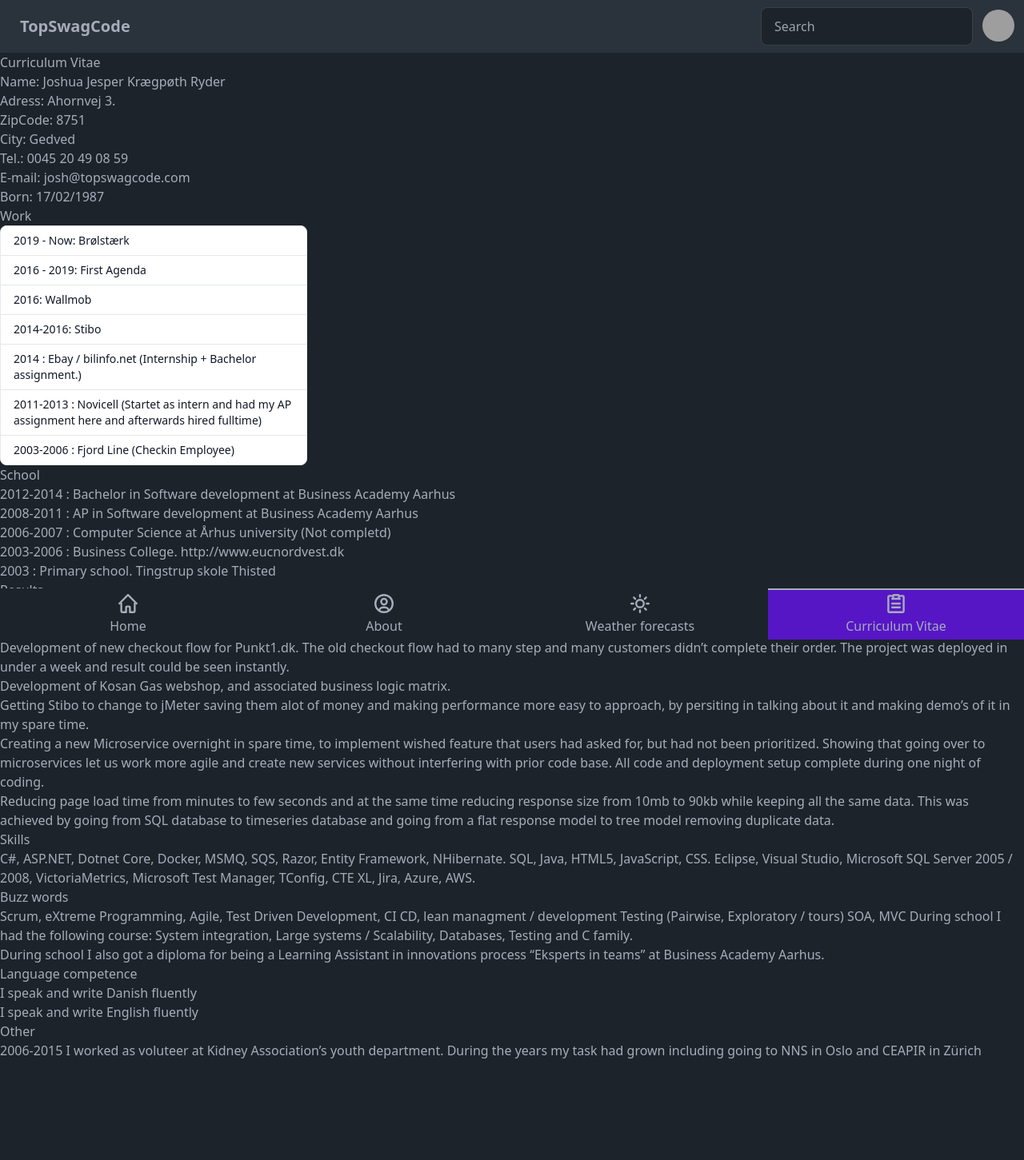
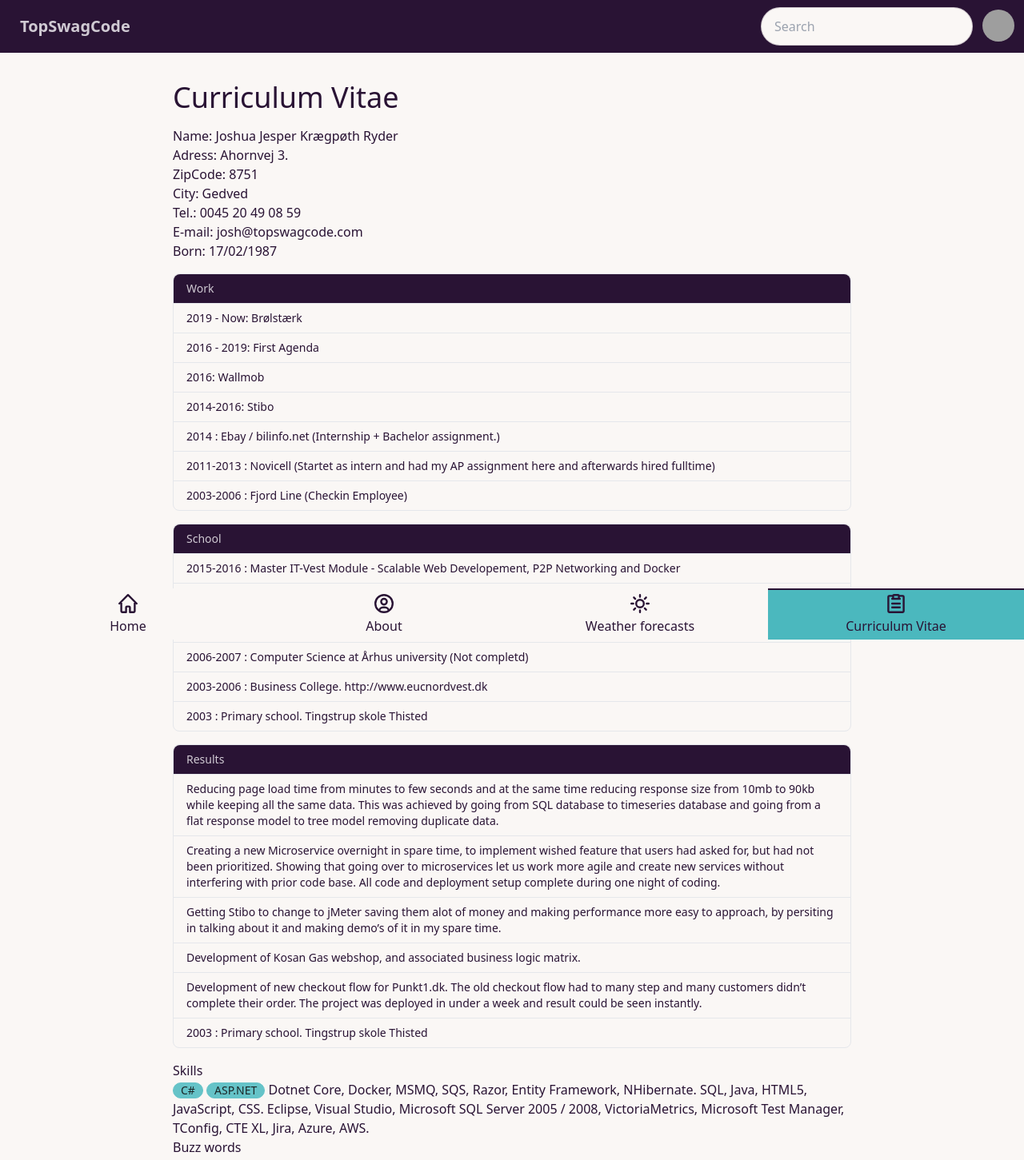
Before and after one commit to TopSwagCode/topswagcode.website, a SvelteKit app in the folder ClientApp/: page /cv in a window 1280 px wide. Shown: the top 1451 px of the page at 80% size. Before the commit the page ends 1390 px from the top, so only its background shows below. Built offline with nearby package versions, Linux system fonts and the light colour scheme; grey boxes are pictures that could not be loaded.

Commit message:
Make the page look awesome!

```diff
--- a/ClientApp/src/routes/(main-site)/+layout.svelte
+++ b/ClientApp/src/routes/(main-site)/+layout.svelte
@@ -12,6 +12,7 @@
 
 
 	<TopBar />
+
 
 	<main>
 		<slot />
--- a/ClientApp/src/routes/(main-site)/BottomNavigation.svelte
+++ b/ClientApp/src/routes/(main-site)/BottomNavigation.svelte
@@ -1,39 +1,32 @@
 <script>
 	import { page } from '$app/stores';
-	import logo from '$lib/images/svelte-logo.svg';
-	import github from '$lib/images/github.svg';
 	import { goto } from '$app/navigation';
 
-	console.log('test');
-
-	const handleClick = (link) => {
+	const navigate = (link) => {
 		goto(link);
 	}
-
 </script>
 
-
-
 <div class="btm-nav"><!--https://flowbite.com/icons/-->
-	<button on:click={() => handleClick("/")} class="{$page.url.pathname === '/' ? 'active bg-primary-focus' : undefined} hover:bg-primary">
+	<button on:click={() => navigate("/")} class="{$page.url.pathname === '/' ? 'active bg-primary-focus' : undefined} hover:bg-primary">
 		<svg class="w-6 h-6 dark:text-white" aria-hidden="true" xmlns="http://www.w3.org/2000/svg" fill="none" viewBox="0 0 20 20">
 			<path stroke="currentColor" stroke-linecap="round" stroke-linejoin="round" stroke-width="2" d="M3 8v10a1 1 0 0 0 1 1h4v-5a1 1 0 0 1 1-1h2a1 1 0 0 1 1 1v5h4a1 1 0 0 0 1-1V8M1 10l9-9 9 9"/>
 		  </svg>
 	  <span class="btm-nav-label">Home</span>
 	</button>
-	<button on:click={() => handleClick("/about")} class="{$page.url.pathname === '/about' ? 'active bg-primary-focus' : undefined} hover:bg-primary">
+	<button on:click={() => navigate("/about")} class="{$page.url.pathname === '/about' ? 'active bg-primary-focus' : undefined} hover:bg-primary">
 		<svg class="w-6 h-6 dark:text-white" aria-hidden="true" xmlns="http://www.w3.org/2000/svg" fill="none" viewBox="0 0 20 20">
 			<path stroke="currentColor" stroke-linecap="round" stroke-linejoin="round" stroke-width="2" d="M10 19a9 9 0 1 0 0-18 9 9 0 0 0 0 18Zm0 0a8.949 8.949 0 0 0 4.951-1.488A3.987 3.987 0 0 0 11 14H9a3.987 3.987 0 0 0-3.951 3.512A8.948 8.948 0 0 0 10 19Zm3-11a3 3 0 1 1-6 0 3 3 0 0 1 6 0Z"/>
 		  </svg>
 	  <span class="btm-nav-label">About</span>
 	</button>
-	<button on:click={() => handleClick("/weather")} class="{$page.url.pathname === '/weather' ? 'active bg-primary-focus' : undefined} hover:bg-primary">
+	<button on:click={() => navigate("/weather")} class="{$page.url.pathname === '/weather' ? 'active bg-primary-focus' : undefined} hover:bg-primary">
 	  <svg class="w-6 h-6 dark:text-white" aria-hidden="true" xmlns="http://www.w3.org/2000/svg" fill="none" viewBox="0 0 20 20">
 		<path stroke="currentColor" stroke-linecap="round" stroke-linejoin="round" stroke-width="2" d="M10 3V1m0 18v-2M5.05 5.05 3.636 3.636m12.728 12.728L14.95 14.95M3 10H1m18 0h-2M5.05 14.95l-1.414 1.414M16.364 3.636 14.95 5.05M14 10a4 4 0 1 1-8 0 4 4 0 0 1 8 0Z"/>
 	  </svg>
 	  <span class="btm-nav-label">Weather forecasts</span>
 	</button>
-	<button on:click={() => handleClick("/cv")} class="{$page.url.pathname === '/cv' ? 'active bg-primary-focus' : undefined} hover:bg-primary">
+	<button on:click={() => navigate("/cv")} class="{$page.url.pathname === '/cv' ? 'active bg-primary-focus' : undefined} hover:bg-primary">
 		<svg class="w-6 h-6 dark:text-white" aria-hidden="true" xmlns="http://www.w3.org/2000/svg" fill="none" viewBox="0 0 18 20">
 			<path stroke="currentColor" stroke-linecap="round" stroke-linejoin="round" stroke-width="2" d="M12 2h4a1 1 0 0 1 1 1v15a1 1 0 0 1-1 1H2a1 1 0 0 1-1-1V3a1 1 0 0 1 1-1h4m6 0a1 1 0 0 0-1-1H7a1 1 0 0 0-1 1m6 0v3H6V2M5 5h8m-8 5h8m-8 4h8"/>
 		  </svg>
@@ -41,7 +34,5 @@
 	  </button>
 </div>
 
-
 <style>
-
 </style>
--- /dev/null
+++ b/ClientApp/src/routes/(main-site)/Content.svelte
@@ -0,0 +1,16 @@
+<script>
+    export let headline;
+</script>
+
+<div class="grid place-items-center w-screen p-5">
+	<div class="max-w-4xl px-6">
+        <h1 class="text-4xl my-4">{headline}</h1>
+        <slot>
+
+        </slot>
+    </div>
+</div>
+
+<style>
+
+</style>
--- a/ClientApp/src/routes/(main-site)/Counter.svelte
+++ /dev/null
@@ -1,102 +0,0 @@
-<script>
-	import { spring } from 'svelte/motion';
-
-	let count = 0;
-
-	const displayed_count = spring();
-	$: displayed_count.set(count);
-	$: offset = modulo($displayed_count, 1);
-
-	function modulo(n, m) {
-		// handle negative numbers
-		return ((n % m) + m) % m;
-	}
-</script>
-
-<div class="counter">
-	<button on:click={() => (count -= 1)} aria-label="Decrease the counter by one">
-		<svg aria-hidden="true" viewBox="0 0 1 1">
-			<path d="M0,0.5 L1,0.5" />
-		</svg>
-	</button>
-
-	<div class="counter-viewport">
-		<div class="counter-digits" style="transform: translate(0, {100 * offset}%)">
-			<strong class="hidden" aria-hidden="true">{Math.floor($displayed_count + 1)}</strong>
-			<strong>{Math.floor($displayed_count)}</strong>
-		</div>
-	</div>
-
-	<button on:click={() => (count += 1)} aria-label="Increase the counter by one">
-		<svg aria-hidden="true" viewBox="0 0 1 1">
-			<path d="M0,0.5 L1,0.5 M0.5,0 L0.5,1" />
-		</svg>
-	</button>
-</div>
-
-<style>
-	.counter {
-		display: flex;
-		border-top: 1px solid rgba(0, 0, 0, 0.1);
-		border-bottom: 1px solid rgba(0, 0, 0, 0.1);
-		margin: 1rem 0;
-	}
-
-	.counter button {
-		width: 2em;
-		padding: 0;
-		display: flex;
-		align-items: center;
-		justify-content: center;
-		border: 0;
-		background-color: transparent;
-		touch-action: manipulation;
-		font-size: 2rem;
-	}
-
-	.counter button:hover {
-		background-color: var(--color-bg-1);
-	}
-
-	svg {
-		width: 25%;
-		height: 25%;
-	}
-
-	path {
-		vector-effect: non-scaling-stroke;
-		stroke-width: 2px;
-		stroke: #444;
-	}
-
-	.counter-viewport {
-		width: 8em;
-		height: 4em;
-		overflow: hidden;
-		text-align: center;
-		position: relative;
-	}
-
-	.counter-viewport strong {
-		position: absolute;
-		display: flex;
-		width: 100%;
-		height: 100%;
-		font-weight: 400;
-		color: var(--color-theme-1);
-		font-size: 4rem;
-		align-items: center;
-		justify-content: center;
-	}
-
-	.counter-digits {
-		position: absolute;
-		width: 100%;
-		height: 100%;
-	}
-
-	.hidden {
-		top: -100%;
-		user-select: none;
-	}
-</style>
--- a/ClientApp/src/routes/(main-site)/cv/+page.svelte
+++ b/ClientApp/src/routes/(main-site)/cv/+page.svelte
@@ -1,52 +1,55 @@
+<script>
+	import Content from "../Content.svelte";
+
+</script>
 <svelte:head>
 	<title>CV</title>
 	<meta name="description" content="CV" />
 </svelte:head>
 
-<h1>Curriculum Vitae</h1>
+<Content headline="Curriculum Vitae">
+	<p>Name: Joshua Jesper Krægpøth Ryder</p>
+	<p>Adress: Ahornvej 3.</p>
+	<p>ZipCode: 8751</p>
+	<p>City: Gedved</p>
+	<p>Tel.: 0045 20 49 08 59</p>
+	<p>E-mail: josh@topswagcode.com</p>
+	<p>Born: 17/02/1987</p>
 
-<p>Name: Joshua Jesper Krægpøth Ryder  <br>
-Adress: Ahornvej 3.  <br>
-ZipCode: 8751  <br>
-City: Gedved  <br>
-Tel.: 0045 20 49 08 59  <br>
-E-mail: josh@topswagcode.com  <br>
-Born: 17/02/1987</p>
 
-<h1  id="work">Work</h1>
-
-<ul class="w-96 text-sm font-medium text-gray-900 bg-white border border-gray-200 rounded-lg dark:bg-gray-700 dark:border-gray-600 dark:text-white">
-	<li class="w-full px-4 py-2 border-b border-gray-200 rounded-t-lg dark:border-gray-600">2019 - Now: Brølstærk</li>
-	<li class="w-full px-4 py-2 border-b border-gray-200 dark:border-gray-600">2016 - 2019: First Agenda</li>
-	<li class="w-full px-4 py-2 border-b border-gray-200 dark:border-gray-600">2016: Wallmob</li>
-	<li class="w-full px-4 py-2 border-b border-gray-200 dark:border-gray-600">2014-2016: Stibo</li>
-	<li class="w-full px-4 py-2 border-b border-gray-200 dark:border-gray-600">2014 : Ebay / bilinfo.net (Internship + Bachelor assignment.)</li>
-	<li class="w-full px-4 py-2 border-b border-gray-200 dark:border-gray-600">2011-2013 : Novicell (Startet as intern and had my AP assignment here and afterwards hired fulltime)</li>
+	<ul class="text-sm font-medium border rounded-lg my-4">
+		<li class="bg-neutral text-neutral-content w-full px-4 py-2 border-b rounded-t-lg">Work</li>
+		<li class="w-full px-4 py-2 border-b">2019 - Now: Brølstærk</li>
+		<li class="w-full px-4 py-2 border-b">2016 - 2019: First Agenda</li>
+		<li class="w-full px-4 py-2 border-b">2016: Wallmob</li>
+		<li class="w-full px-4 py-2 border-b">2014-2016: Stibo</li>
+		<li class="w-full px-4 py-2 border-b">2014 : Ebay / bilinfo.net (Internship + Bachelor assignment.)</li>
+		<li class="w-full px-4 py-2 border-b">2011-2013 : Novicell (Startet as intern and had my AP assignment here and afterwards hired fulltime)</li>
 		<li class="w-full px-4 py-2 rounded-b-lg">2003-2006 : Fjord Line (Checkin Employee)</li>
 	</ul>
 
-<h1 id="school">School</h1>
-<ul>
-<li>2012-2014 : Bachelor in Software development at Business Academy Aarhus</li>
-<li>2008-2011 : AP in Software development at Business Academy Aarhus</li>
-<li>2006-2007 : Computer Science at Århus university (Not completd)</li>
-<li>2003-2006 : Business College. http://www.eucnordvest.dk</li>
-<li>2003 : Primary school. Tingstrup skole Thisted</li>
+	<ul class="text-sm font-medium border rounded-lg my-4">
+		<li class="bg-neutral text-neutral-content w-full px-4 py-2 border-b rounded-t-lg">School</li>
+		<li class="w-full px-4 py-2 border-b">2015-2016 : Master IT-Vest Module - Scalable Web Developement, P2P Networking and Docker</li>
+		<li class="w-full px-4 py-2 border-b">2012-2014 : Bachelor in Software development at Business Academy Aarhus</li>
+		<li class="w-full px-4 py-2 border-b">2008-2011 : AP in Software development at Business Academy Aarhus</li>
+		<li class="w-full px-4 py-2 border-b">2006-2007 : Computer Science at Århus university (Not completd)</li>
+		<li class="w-full px-4 py-2 border-b">2003-2006 : Business College. http://www.eucnordvest.dk</li>
+		<li class="w-full px-4 py-2 rounded-b-lg">2003 : Primary school. Tingstrup skole Thisted</li>
 	</ul>
 
-<h1 id="results">Results</h1>
-<ul>
-<li>Updated AGF homepage from ASP to ASP.NET with umbraco on top, and transfer 10 years of data.</li>
-<li>Development of new module for NN Markedsdata, enabling search on estate for companies. And ”standin” project lead during 2½ month on the project.</li>
-<li>Development of new checkout flow for Punkt1.dk. The old checkout flow had to many step and many customers didn’t complete their order. The project was deployed in under a week and result could be seen instantly.</li>
-<li>Development of Kosan Gas webshop, and associated business logic matrix.</li>
-<li>Getting Stibo to change to jMeter saving them alot of money and making performance more easy to approach, by persiting in talking about it and making demo’s of it in my spare time.</li>
-<li>Creating a new Microservice overnight in spare time, to implement wished feature that users had asked for, but had not been prioritized. Showing that going over to microservices let us work more agile and create new services without interfering with prior code base. All code and deployment setup complete during one night of coding.</li>
-<li>Reducing page load time from minutes to few seconds and at the same time reducing response size from 10mb to 90kb while keeping all the same data. This was achieved by going from SQL database to timeseries database and going from a flat response model to tree model removing duplicate data.</li>
+	<ul class="text-sm font-medium border rounded-lg my-4">
+		<li class="bg-neutral text-neutral-content w-full px-4 py-2 border-b rounded-t-lg">Results</li>
+		<li class="w-full px-4 py-2 border-b">Reducing page load time from minutes to few seconds and at the same time reducing response size from 10mb to 90kb while keeping all the same data. This was achieved by going from SQL database to timeseries database and going from a flat response model to tree model removing duplicate data.</li>
+		<li class="w-full px-4 py-2 border-b">Creating a new Microservice overnight in spare time, to implement wished feature that users had asked for, but had not been prioritized. Showing that going over to microservices let us work more agile and create new services without interfering with prior code base. All code and deployment setup complete during one night of coding.</li>
+		<li class="w-full px-4 py-2 border-b">Getting Stibo to change to jMeter saving them alot of money and making performance more easy to approach, by persiting in talking about it and making demo’s of it in my spare time.</li>
+		<li class="w-full px-4 py-2 border-b">Development of Kosan Gas webshop, and associated business logic matrix.</li>
+		<li class="w-full px-4 py-2 border-b">Development of new checkout flow for Punkt1.dk. The old checkout flow had to many step and many customers didn’t complete their order. The project was deployed in under a week and result could be seen instantly.</li>
+		<li class="w-full px-4 py-2 rounded-b-lg">2003 : Primary school. Tingstrup skole Thisted</li>
 	</ul>
 
-<h1 id="skills">Skills</h1>
-<p>C#, ASP.NET, Dotnet Core, Docker, MSMQ, SQS, Razor, Entity Framework, NHibernate. SQL, Java, HTML5, JavaScript, CSS.
+	<h1 id="skills">Skills</h1> <!-- TODO - Make these into tags or something else visually more nice  -->
+	<p><span class="indicator-item badge badge-primary">C#</span> <span class="indicator-item badge badge-primary">ASP.NET</span> Dotnet Core, Docker, MSMQ, SQS, Razor, Entity Framework, NHibernate. SQL, Java, HTML5, JavaScript, CSS.
 	Eclipse, Visual Studio, Microsoft SQL Server 2005 / 2008, VictoriaMetrics, Microsoft Test Manager, TConfig, CTE XL, Jira, Azure, AWS.</p>
 
 	<h1 id="buzz-words">Buzz words</h1>
@@ -60,3 +63,14 @@
 
 	<h1 id="other">Other</h1>
 	<p>2006-2015 I worked as voluteer at Kidney Association’s youth department. During the years my task had grown including going to NNS in Oslo and CEAPIR in Zürich</p>
+</Content>
+
+<!-- TODO - Make a print button for making CV into PDF / Print + Download -->
+
+<button class="btn">Download</button>
+<button class="btn btn-neutral">Print</button>
+<button class="btn btn-primary">Download</button>
+<button class="btn btn-secondary">Print</button>
+<button class="btn btn-accent">Download</button>
+<button class="btn btn-ghost">Print</button>
+<button class="btn btn-link">Download</button>
--- a/ClientApp/src/routes/(main-site)/weather/+page.svelte
+++ b/ClientApp/src/routes/(main-site)/weather/+page.svelte
@@ -1,6 +1,6 @@
 <script>
     export let data;
-	console.log(data.weatherForecasts);
+	import Content from '../Content.svelte';
 </script>
 
 <svelte:head>
@@ -8,6 +8,7 @@
 	<meta name="description" content="Weather forecasts" />
 </svelte:head>
 
+<Content headline="Weather forecasts">
 	<div class="text-column">
 		<p>
 			<button class="btn">Button</button>
@@ -44,3 +45,5 @@
 		  </table>
 		  {/if}
 	</div>
+
+</Content>
--- a/ClientApp/tailwind.config.cjs
+++ b/ClientApp/tailwind.config.cjs
@@ -5,6 +5,6 @@
   },
   plugins: [require('daisyui')],
   daisyui: {
-    themes: ["dark"],
+    themes: ["cupcake"],
   },
 };
```
Also changed, not shown: ClientApp/src/routes/(main-site)/about/+page.svelte (+9 -3 lines). Lines whose indentation alone changed are shown as unchanged.
